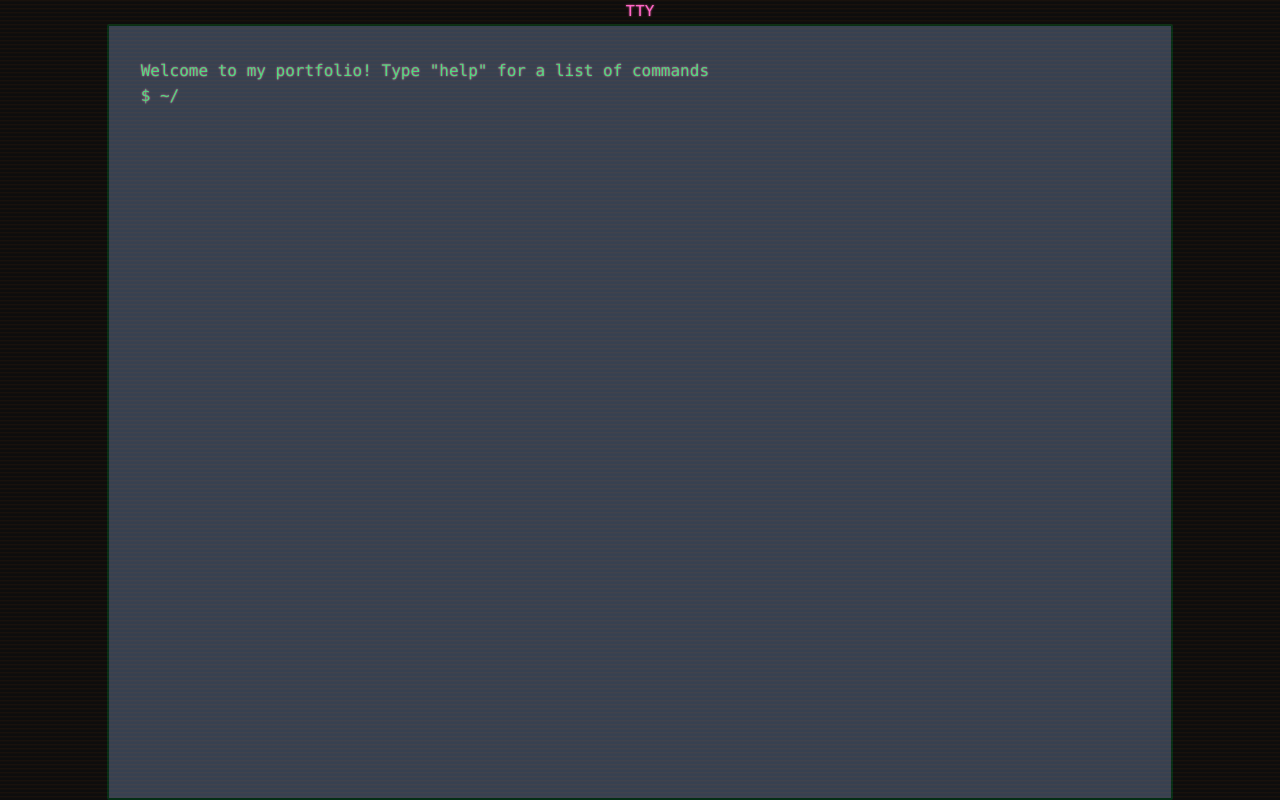
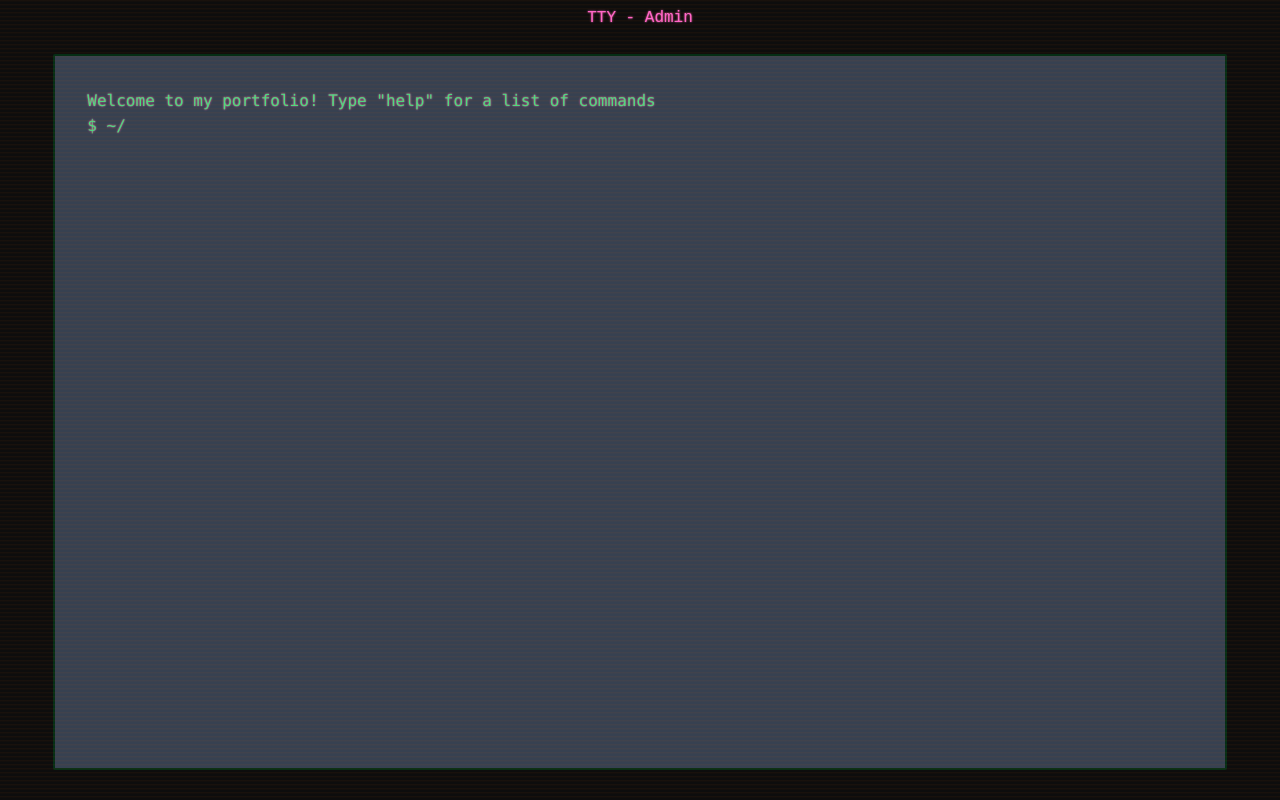
Before and after one commit to haflettjm/haflettjm.github.io, a Nuxt app in the folder front-end/: page / in a window 1280 px wide. Built offline with nearby package versions, Linux system fonts and the light colour scheme.

Commit message:
uploading some different changes

```diff
--- a/front-end/components/Terminal.vue
+++ b/front-end/components/Terminal.vue
@@ -1,14 +1,38 @@
 <template>
     <div
-        class="w-full h-full text-green-400 font-mono p-4 overflow-y-auto font-mono text-xs sm:text-sm md:text-base leading-relaxed"
+        class="
+        w-full
+        h-full
+        text-green-400
+        font-mono
+        p-4
+        overflow-y-auto
+        font-mono
+        text-xs
+        sm:text-sm
+        md:text-base
+        leading-relaxed
+        break-words
+        whitespace-pre-wrap
+        "
         ref="terminalRef"
-        style="width: 80ch; max-width: 100%; word-break: break-word"
-    >
+        style="max-width: 100%; word-break: break-word"
+        >
         <div v-for="(entry, index) in history" :key="index">
             <div
                 v-if="entry.type === 'output'"
                 v-html="entry.html"
-                class="w-full break-words whitespace-pre-wrap text-left text-green-400 leading-relaxed"
+                class="
+                prose
+                prose-invert
+                w-full
+                break-words
+                whitespace-pre-wrap
+                text-left
+                text-green-400
+                leading-relaxed
+                break-words
+                whitespace-pre-wrap "
                 style="word-break: break-word"
             ></div>
             <div v-else-if="entry.type === 'prompt'" class="mb-2">
@@ -84,3 +108,9 @@ async function handleCommand() {
     terminalRef.value.scrollTop = terminalRef.value.scrollHeight;
 }
 </script>
+<style scoped>
+  pre, code {
+  white-space: pre-wrap;
+  word-break: break-word;
+  }
+</style>
--- a/front-end/layouts/default.vue
+++ b/front-end/layouts/default.vue
@@ -1,5 +1,5 @@
 <template>
-    <div class="crt-effect min-h-screen h-screen">
+    <div class="crt-effect min-h-screen h-screen w-full">
         <NuxtPage />
     </div>
 </template>
--- a/front-end/package.json
+++ b/front-end/package.json
@@ -19,6 +19,7 @@
     "vue-router": "^4.5.1"
   },
   "devDependencies": {
+    "@tailwindcss/typography": "^0.5.16",
     "@types/node": "^22.15.17",
     "concurrently": "^9.1.2",
     "ts-node": "^10.9.2",
--- a/front-end/pages/index.vue
+++ b/front-end/pages/index.vue
@@ -3,16 +3,32 @@ import Terminal from "../components/Terminal.vue";
 </script>
 
 <template>
-    <div
-        class="terminal-window justify-center items-center min-h-screen w-screen h-screen flex flex-col"
-    >
+    <div class="
+        terminal-window
+        justify-center
+        items-center
+        min-h-screen
+        w-screen
+        h-screen flex
+        flex-col
+        ">
         <div class="terminal-header">
-            <h1>TTY</h1>
+            <h1>TTY - Admin </h1>
         </div>
-        <main
-            class="terminal-body h-full border-2 w-10/12 items-center mx-0 bg-gray-700 rounded-sm border-green-950"
-        >
-            <div class="h-full p-4">
+        <main class="
+            terminal-body
+            w-11/12
+            h-90vh
+            border-2
+            items-center
+            mx-auto
+            my-6
+            p-4
+            bg-gray-700
+            rounded-sm
+            border-green-950
+            ">
+            <div class="w-full" style=" font-size: calc(100vw / 80); width: 90vw; height: 85vh;">
                 <Terminal />
             </div>
         </main>
--- a/front-end/tailwind.config.ts
+++ b/front-end/tailwind.config.ts
@@ -1,3 +1,5 @@
+import typography from "@tailwindcss/typography";
 export default defineNuxtConfig({
   modules: ["@nuxtjs/tailwindcss"],
+  plugins: [typography],
 });
```
Also changed, not shown: front-end/assets/styles/tailwind.css (+7 -0 lines), front-end/public/content/home.md (+4 -4 lines), 1 other file (tests, documents, lock files or other folders).
